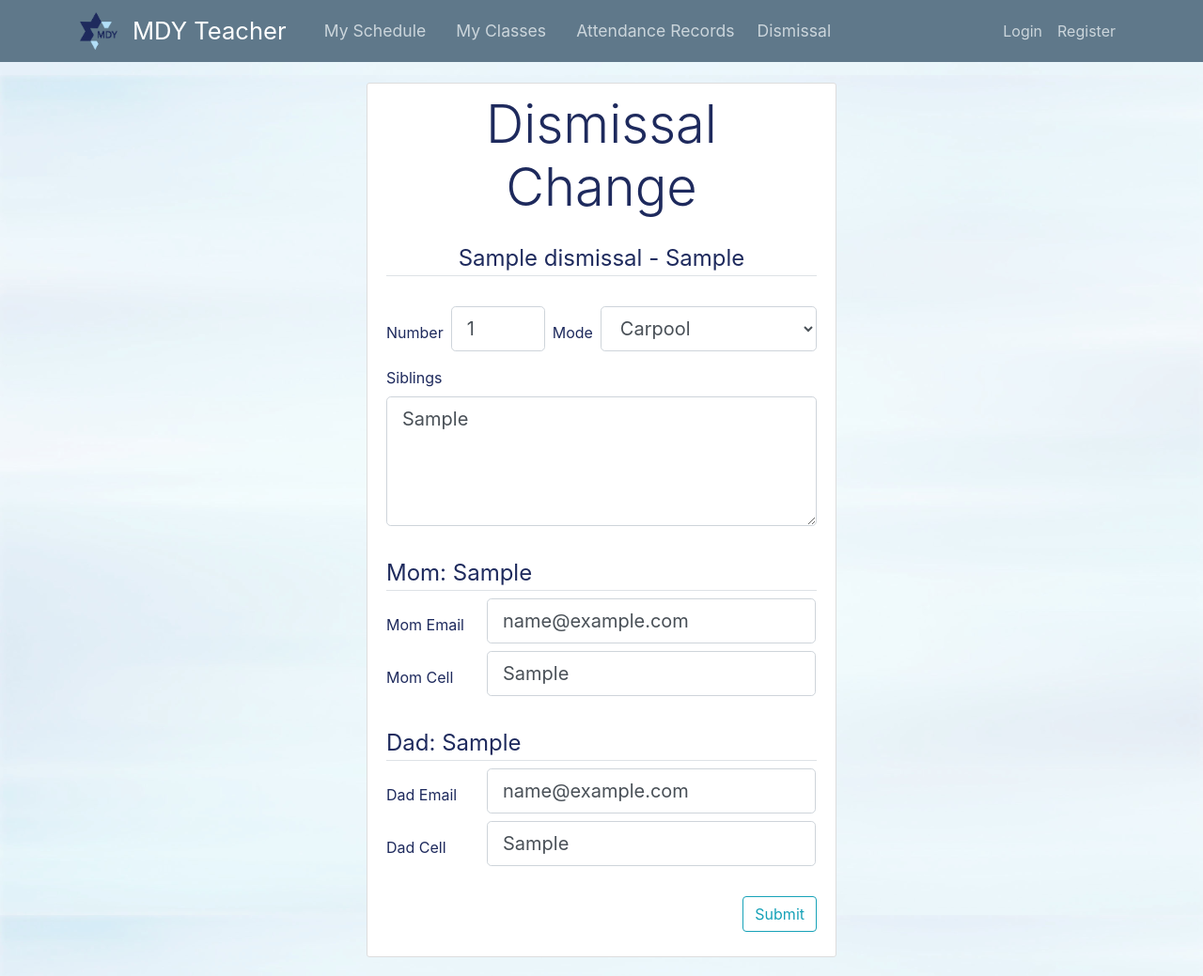
After one commit to rachelf21/school_scheduling_app, a Flask app: a page that uses app/templates/dismissal_change.html in a window 1280 px wide. The commit adds this page. Shown: the whole page at 94% size. Run offline with Flask 2, Linux system fonts and the light colour scheme; tables that the repository leaves empty hold one stand-in row (values such as "Sample post"); parts of the project's set-up code (start-up, migrations or seed data) failed here and were passed over; some libraries are stand-ins or nearby versions; some web fonts are replaced.

Commit message:
added Dismissal Change form

```diff
--- a/app/dismissal/forms.py
+++ b/app/dismissal/forms.py
@@ -1,5 +1,7 @@
 from flask_wtf import FlaskForm
-from wtforms import SelectField, SubmitField
+from wtforms import SelectField, SubmitField, StringField, IntegerField, TextAreaField
+from wtforms.validators import DataRequired, Length, NumberRange
+
 from app.models import Student, Group
 
 
@@ -34,3 +36,18 @@ class DismissalSelectForm(FlaskForm):
     room_list = SelectField('Select Room',choices=options)
 
     save = SubmitField('Submit')
+
+class DismissalChangeForm(FlaskForm):
+    name = StringField('Student')
+    section = StringField('Class')
+    email = StringField('Email')
+    mode = SelectField('Mode',choices=[('Carpool', 'Carpool'),('Parent Pick Up', 'Parent Pick Up'),('Walker', 'Walker')])
+    number = IntegerField("Number" , validators=[NumberRange(min=0, max=500, message="Invalid Dismissal Number")])
+    siblings = TextAreaField(u"Siblings", render_kw={'class': 'form-control', 'rows': 4})
+    mom = StringField("Mom")
+    mom_cell = StringField("Mom Cell")
+    mom_email = StringField("Mom Email")
+    dad = StringField("Dad")
+    dad_cell = StringField("Dad Cell")
+    dad_email = StringField("Dad Email")
+    submit = SubmitField('Submit')
--- a/app/dismissal/routes.py
+++ b/app/dismissal/routes.py
@@ -1,9 +1,32 @@
-from flask import render_template, url_for, request, redirect, Blueprint
-from app.dismissal.forms import DismissalSelectForm
+from flask import render_template, url_for, request, redirect, Blueprint, Response,flash
+from app.dismissal.forms import DismissalSelectForm, DismissalChangeForm
 from app.models import Group, Student, Dismissal
 from sqlalchemy.exc import DataError
+from functools import wraps
+from flask_login import login_user, current_user, logout_user, login_required
+dismissal = Blueprint('dismissal', __name__)
+from app import engine, db
 
-dismissal = Blueprint('dismissal', __name__)
+#%%
+def check_auth_admin(username, password):
+    #Checks if username / password combination is valid
+    return username == 'rfriedman' and password == 'magen626'
+
+def authenticate():
+    #Sends a 401 response that enables basic auth"
+    return Response(
+    '<h3>This information is password protected.</h3>'
+    '<h3>Please log in with proper credentials.</h3>', 401,
+    {'WWW-Authenticate': 'Basic realm="Login Required"'})
+
+def requires_auth_admin(f):
+    @wraps(f)
+    def decorated(*args, **kwargs):
+        auth = request.authorization
+        if not auth or not check_auth_admin(auth.username, auth.password):
+            return authenticate()
+        return f(*args, **kwargs)
+    return decorated
 
 #%%
 @dismissal.route('/dismissal_form')
@@ -12,6 +35,54 @@ def dismissal_form():
     form = DismissalSelectForm()
     return render_template("dismissal_form.html" , title=title, form=form)
 
+
+@login_required
+@requires_auth_admin
+@dismissal.route('/dismissal_students')
+def dismissal_students():
+    students = Dismissal.query.all()
+    return render_template("dismissal_students.html", students=students)
+
+
+
+@login_required
+@requires_auth_admin
+@dismissal.route('/dismissal_change/<email>', methods=['GET','POST'])
+def dismissal_change(email):
+
+    student = Dismissal.query.filter_by(email = email).first()
+    form = DismissalChangeForm()
+    students = Dismissal.query.all()
+
+
+    if request.method == 'GET':
+        form.name.data = student.name
+        form.email.data = student.email
+        form.section.data = student.section
+        form.mode.data = student.mode
+        form.number.data = student.number
+        form.siblings.data = student.siblings
+        form.mom.data = student.mom
+        form.mom_cell.data = student.mom_cell
+        form.mom_email.data = student.mom_email
+        form.dad.data = student.dad
+        form.dad_cell.data = student.dad_cell
+        form.dad_email.data = student.dad_email
+
+    elif request.method=='POST':
+        if form.validate_on_submit():
+            query = "UPDATE dismissal set number =" + str(form.number.data) +", mode = '" + form.mode.data + "' where email = '" + email +"';"
+            print(query)
+            with engine.begin() as conn:     # TRANSACTION
+                conn.execute(query)
+                conn.execute("COMMIT")
+            #db.session.flush()
+            #db.session.rollback()
+
+            flash('Your dismissal change for ' + student.name + ' has been updated.', 'success')
+            return redirect(url_for('dismissal.dismissal_students'))
+
+    return render_template("dismissal_change.html", form=form)
 
 
 #%%
--- /dev/null
+++ b/app/static/js/dismissal_change.js
@@ -0,0 +1,3 @@
+function get_change(mode) {
+  console.log(mode);
+}
--- /dev/null
+++ b/app/templates/dismissal_change.html
@@ -0,0 +1,55 @@
+{% extends "base-denied.html" %} {% block content %}
+<script src="/static/js/dismissal_change.js"></script>
+<div style="width: 500px; margin: auto">
+  <div class="content-section">
+    <form id="myform" method="POST" action="">
+      {{ form.hidden_tag() }}
+      <h4 class="text-center display-4 mb-4">Dismissal Change</h4>
+      <fieldset class="form-group">
+        <legend class="text-center border-bottom">{{form.name.data}} - {{form.section.data}}</legend>
+        <span style="display: none">{{form.email.data}}</span>
+        <div class="form-group mt-4">
+          <div style="display: flex; justify-content: space-between">
+            {{ form.number.label(class="form-control-label mr-2", style="align-self: flex-end;") }}
+
+
+
+            {{ form.number(class="form-control
+            form-control-lg mr-2", style="width:100px") }}
+
+            {{form.mode.label(class="form-control-label mr-2", style="align-self: flex-end;")
+            }} {{ form.mode(class="form-control form-control-lg") }}
+          </div>
+          {{ form.siblings.label(class="form-control-label mt-3") }} {{ form.siblings(class="form-control form-control-lg") }}
+        </div>
+      </fieldset>
+
+      <fieldset class="form-group">
+        <legend class="border-bottom">Mom: {{form.mom.data}}</legend>
+
+        <div class="form-group">
+          <div class="row">
+          {{ form.mom_email.label(class="form-control-label mt-3 col-3") }} {{ form.mom_email(class="form-control form-control-lg col mr-3") }} </div>
+          <div class="row mt-2">{{
+          form.mom_cell.label(class="form-control-label mt-3 col-3") }} {{ form.mom_cell(class="form-control form-control-lg col mr-3") }}
+        </div>
+      </fieldset>
+
+      <fieldset class="form-group">
+        <legend class="border-bottom">Dad: {{form.dad.data}}</legend>
+
+        <div class="form-group">
+          <div class="row">
+          {{ form.dad_email.label(class="form-control-label mt-3 col-3") }} {{ form.dad_email(class="form-control form-control-lg col mr-3") }} </div>
+          <div class="row mt-2">{{
+          form.dad_cell.label(class="form-control-label mt-3 col-3") }} {{ form.dad_cell(class="form-control form-control-lg col mr-3") }}
+        </div>
+      </fieldset>
+
+
+      <div class="form-group text-right">{{ form.submit(class="btn btn-outline-info ") }}</div>
+    </form>
+  </div>
+</div>
+
+{% endblock content %}
--- a/app/templates/dismissal_form.html
+++ b/app/templates/dismissal_form.html
@@ -44,6 +44,7 @@
       </div>
     </div>
   </div>
+  <a href="/dismissal_students"> Edit </a>
 </div>
 <script>
   function get_student() {
--- a/app/templates/schedule.html
+++ b/app/templates/schedule.html
@@ -17,7 +17,7 @@
 <a id="next" class='btn btn-sm pt-4' onclick="get_prev()" style="display:block"> <i class="fa fa-angle-left text-muted" style="font-size:36px"></i> </a>
 <h1 class="mt-1 text-center display-4" >{{title}}
   <script>
-  document.write(get_date());
+  document.write(", " + get_date());
 </script>
 </h1>
 
@@ -140,6 +140,7 @@
     for (i = 1; i <= num; i++) {
       var element = document.getElementById("atticon" + i);
       if (i > 6) element = document.getElementById("atticon" + parseInt(i + 1));
+      console.log("element="+element);
       if (element) {
         //console.log("atticon=" + element);
         element.style.color = "Silver";
--- a/app/users/routes.py
+++ b/app/users/routes.py
@@ -125,7 +125,7 @@ def login():
     if form.validate_on_submit():
         userlogin = form.username.data.lower().strip()
         user = Users.query.filter_by(username = userlogin).first()
-        if user and (bcrypt.check_password_hash(user.password, form.password.data) ):
+        if user and (bcrypt.check_password_hash(user.password, form.password.data)):
             login_user(user, remember=form.remember.data)
             next_page = request.args.get('next')
            # return redirect(next_page) if next_page else redirect(url_for('classes.classes_anon',teacher=current_user.username))
--- a/run.py
+++ b/run.py
@@ -1,5 +1,5 @@
 from app import app
 
 if __name__ == '__main__':
-    app.run(debug = True)
-    # app.run(debug = False)
+    # app.run(debug = True)
+    app.run(debug = False)
```
Also changed, not shown: app/templates/dismissal_students.html (added, +64 -0 lines).
